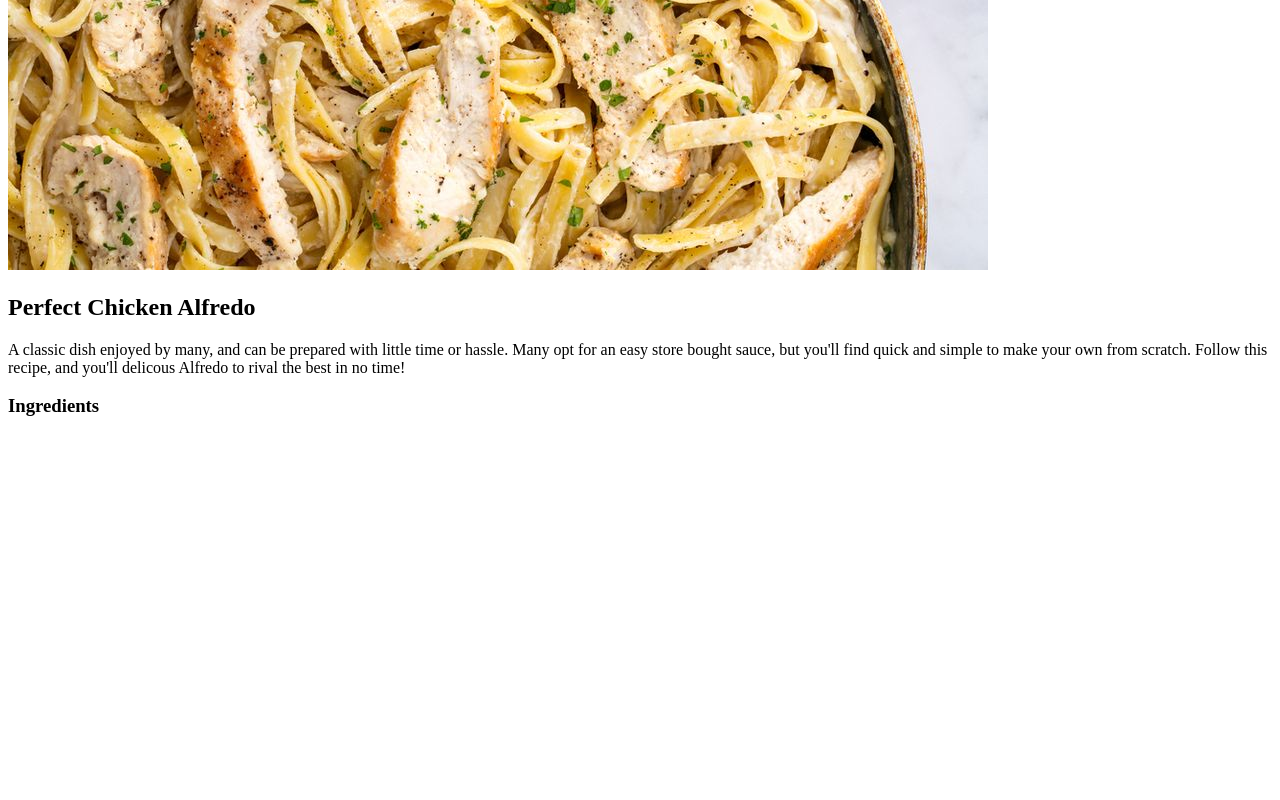
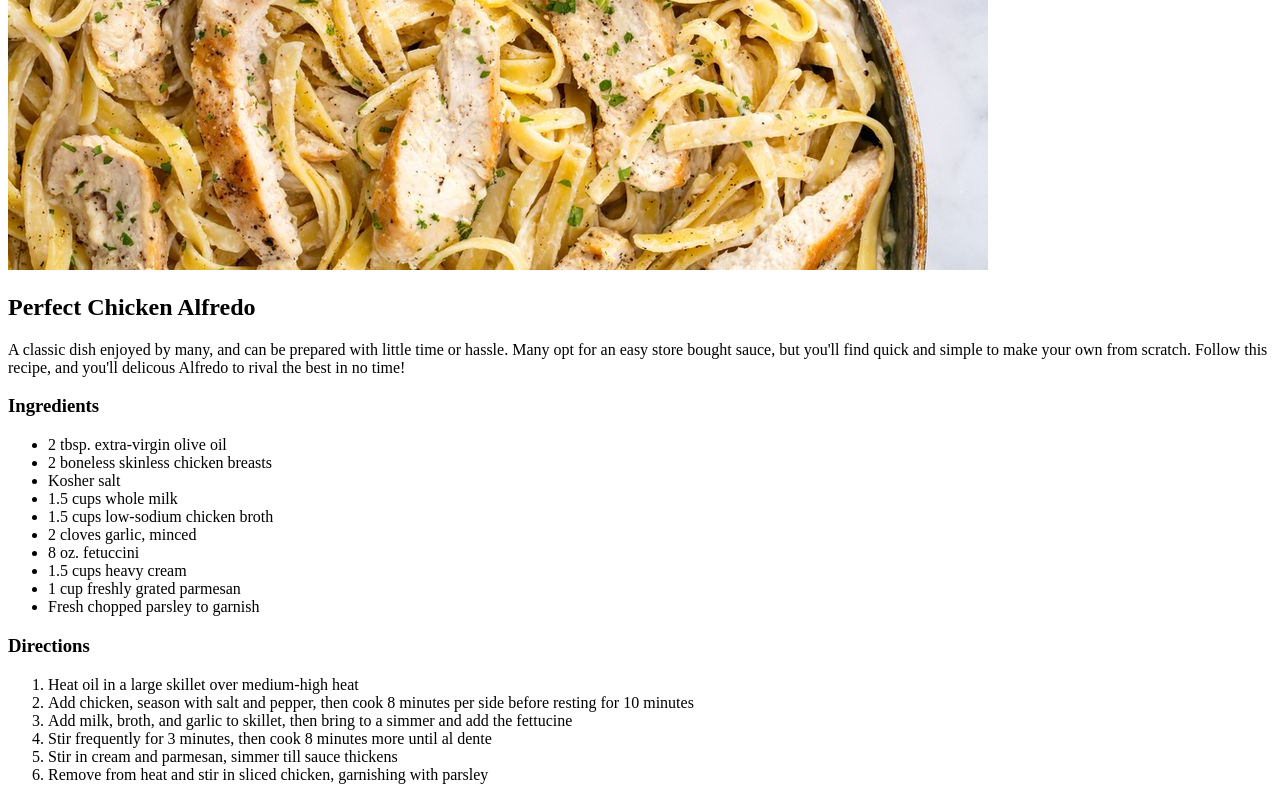
Before and after one commit to plaou73/odin-recipes, a plain HTML site: page recipes/chicken-alfredo.html in a window 1280 px wide. Shown: the part 464-1264 px from the top of the page. Before the commit the page ends 900 px from the top, so only its background shows below. Drawn offline with Linux system fonts and the light colour scheme.

Commit message:
Add cooking instructions to chicken-alfredo.html

```diff
--- a/recipes/chicken-alfredo.html
+++ b/recipes/chicken-alfredo.html
@@ -17,6 +17,27 @@
                 Follow this recipe, and you'll delicous Alfredo to rival the best in no time!
             </p>
                 <h3>Ingredients</h3>
+                    <ul>
+                        <li>2 tbsp. extra-virgin olive oil</li>
+                        <li>2 boneless skinless chicken breasts</li>
+                        <li>Kosher salt</li>
+                        <li>1.5 cups whole milk</li>
+                        <li>1.5 cups low-sodium chicken broth</li>
+                        <li>2 cloves garlic, minced</li>
+                        <li>8 oz. fetuccini</li>
+                        <li>1.5 cups heavy cream</li>
+                        <li>1 cup freshly grated parmesan</li>
+                        <li>Fresh chopped parsley to garnish</li>
+                    </ul>
+                <h3>Directions</h3>
+                    <ol>
+                        <li>Heat oil in a large skillet over medium-high heat</li>
+                        <li>Add chicken, season with salt and pepper, then cook 8 minutes per side before resting for 10 minutes</li>
+                        <li>Add milk, broth, and garlic to skillet, then bring to a simmer and add the fettucine</li>
+                        <li>Stir frequently for 3 minutes, then cook 8 minutes more until al dente</li>
+                        <li>Stir in cream and parmesan, simmer till sauce thickens</li>
+                        <li>Remove from heat and stir in sliced chicken, garnishing with parsley</li>
+                    </ol>
 </body>
 
 </html>
```
